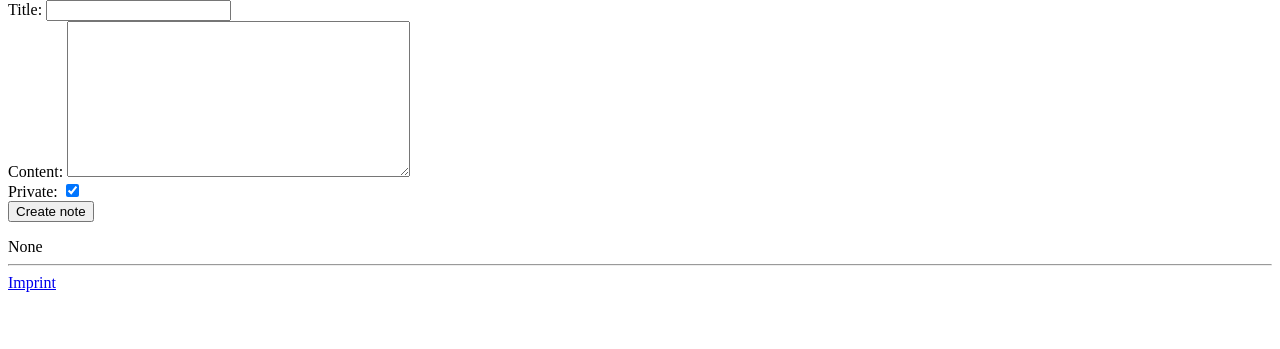
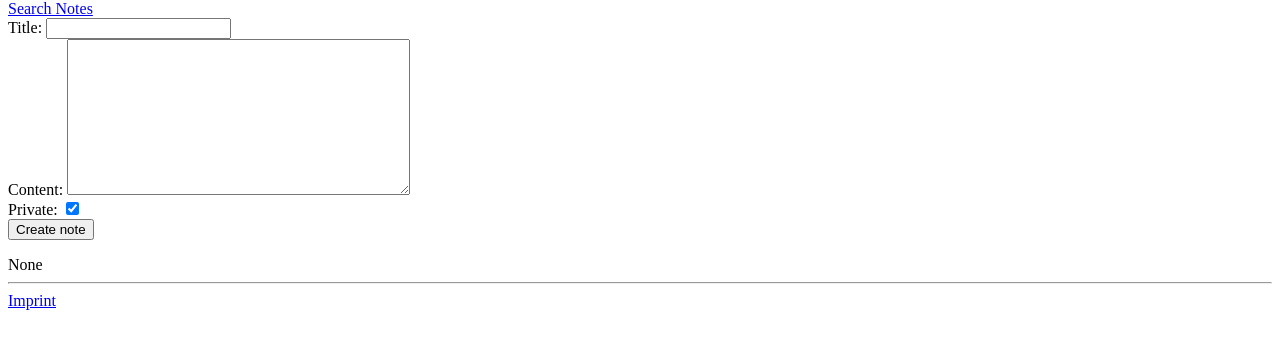
Before and after one commit to xk67/secure-notes, a Django app: page /notes/create in a window 1280 px wide. Shown: the part 63-412 px from the top of the page. Run offline with Django 5.2, Linux system fonts and the light colour scheme; the visitor is signed in with stand-in values (Sample User, id 1); some libraries are stand-ins or nearby versions.

Commit message:
feat(notes): link note search to create.html

```diff
--- a/src/notes/templates/notes/create.html
+++ b/src/notes/templates/notes/create.html
@@ -1,5 +1,7 @@
 {% load static %}
 {% include "notes/header.html" %}
+
+<a href="{% url 'notes:search_note' %}">Search Notes</a>
 
 <form method="post">
     {% csrf_token %}
```
